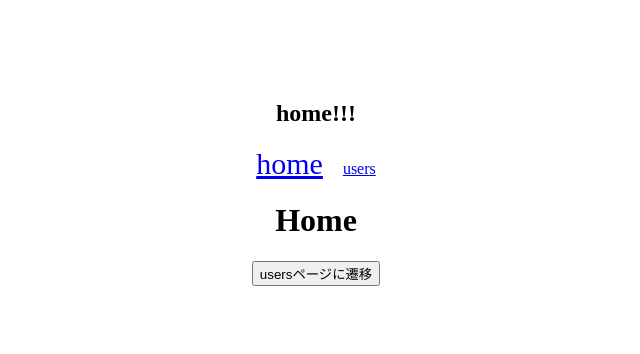
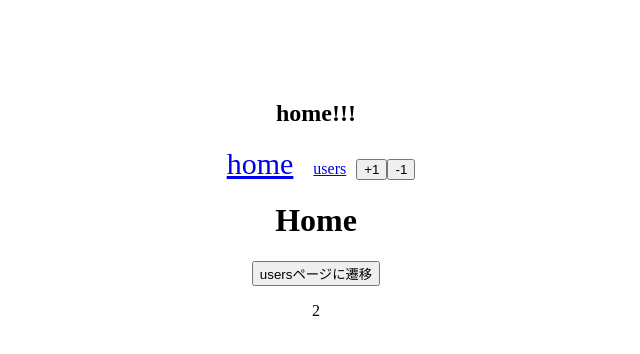
Before and after one commit to Taka2401/Vue.js, a Vue app in the folder udemy-vue.js/: page / in a window 1280 px wide. Shown: the top 354 px of the page, without its empty margins (324-964 px from the left). Built offline with nearby package versions, Linux system fonts and the light colour scheme.

Commit message:
add: vuex

```diff
--- a/udemy-vue.js/src/main.js
+++ b/udemy-vue.js/src/main.js
@@ -2,6 +2,8 @@ import Vue from 'vue'
 import App from './App.vue'
 import LikeNumber from "./components/LikeNumber.vue"
 import router from "./router";
+import store from "./store";
+
 
 Vue.config.productionTip = false
 Vue.component('LikeNumber', LikeNumber);
@@ -16,5 +18,6 @@ Vue.mixin({
 
 new Vue({
   router,
+  store,
   render: h => h(App),
 }).$mount('#app');
--- /dev/null
+++ b/udemy-vue.js/src/store.js
@@ -0,0 +1,10 @@
+import Vue from "vue";
+import Vuex from "vuex";
+
+Vue.use(Vuex);
+
+export default new Vuex.Store({
+  state: {
+    count: 2
+  }
+});
--- a/udemy-vue.js/src/views/HeaderHome.vue
+++ b/udemy-vue.js/src/views/HeaderHome.vue
@@ -13,8 +13,23 @@
       exact
       class="link"
       >users</router-link>
+      <button @click="increment">+1</button>
+      <button @click="decrement">-1</button>
   </nav>
 </template>
+
+<script>
+export default {
+  methods: {
+    increment() {
+      this.$store.state.count ++;
+    },
+     decrement() {
+      this.$store.state.count --;
+    }
+  }
+}
+</script>
 
 <style scoped>
 .link {
--- a/udemy-vue.js/src/views/Home.vue
+++ b/udemy-vue.js/src/views/Home.vue
@@ -2,11 +2,17 @@
   <div>
     <h1>Home</h1>
     <button @click="toUsers">usersページに遷移</button>
+    <p>{{ count }}</p>
   </div>
 </template>
 
 <script>
 export default {
+  computed: {
+    count() {
+      return this.$store.state.count;
+    }
+  },
   methods: {
     toUsers() {
       this.$router.push({
```
Also changed, not shown: udemy-vue.js/package.json (+4 -3 lines), 1 other file (tests, documents, lock files or other folders).
